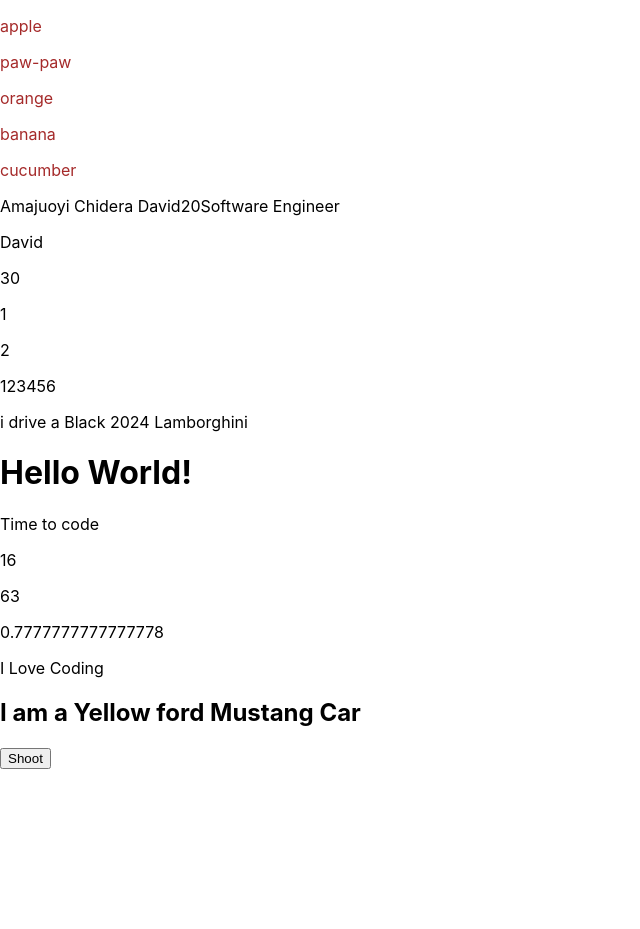
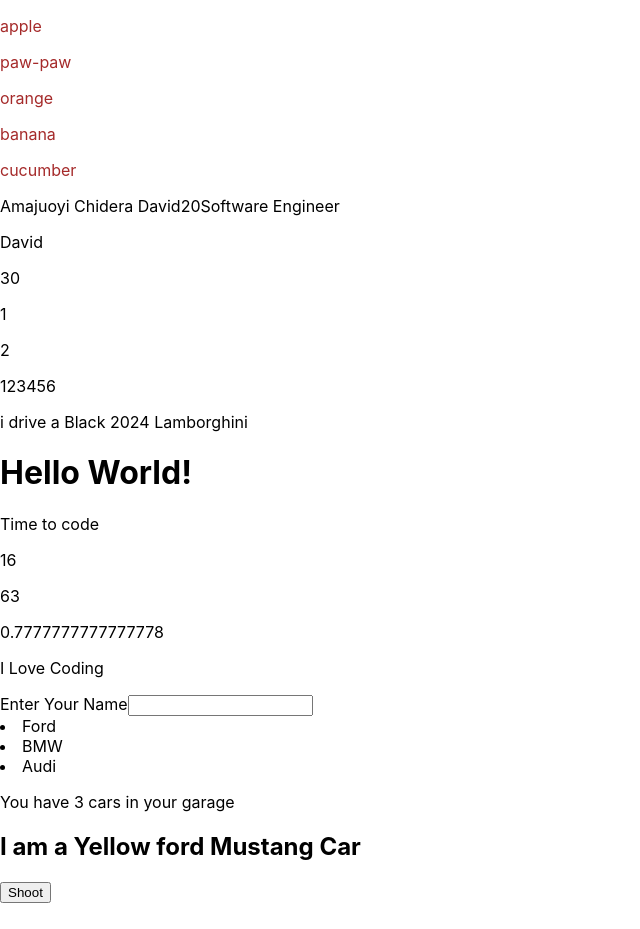
Before and after one commit to Amajuoyichidera/w3-School-React, a React (Create React App) app: page / in a window 1280 px wide. Shown: the top 929 px of the page, without its empty margins (0-640 px from the left). Before the commit the page ends 800 px from the top, so only its background shows below. Built offline with nearby package versions, Linux system fonts and the light colour scheme.

Commit message:
first version

```diff
--- a/src/App.js
+++ b/src/App.js
@@ -29,7 +29,7 @@ function App() {
     const numberOne = [1, 2, 3];
     const numberTwo = [4, 5, 6];
     const combined = [...numberOne, ...numberTwo];
-    const [one, two, ...others] = combined;
+    const [one, two] = combined;
 
     const aboutMe = {
       name: 'David',
@@ -54,14 +54,20 @@ function App() {
       alert(a)
      }
 
+     const car = [
+      {id: 1, brand: 'Ford'},
+      {id: 2, brand: 'BMW'},
+      {id: 3, brand: 'Audi'}
+    ];
+
   return (
     <div className="App">
       {myArray.map((item) =>
-        <p style={{ color: myColor == 'black' ? 'black' : 'brown'}}>{item}</p>
+        <p style={{ color: myColor === 'black' ? 'black' : 'brown'}}>{item}</p>
        )}
        <p>{getMessage()}</p>
        <p>{allAboutMe.name}</p>
-       <p>{allAboutMe.age == 20 ? 30 : 20}</p>
+       <p>{allAboutMe.age === 20 ? 30 : 20}</p>
        <p>{one}</p>
        <p>{two}</p>
        <p>{combined}</p>
@@ -72,7 +78,7 @@ function App() {
       <p>{multiply}</p>
       <p>{division}</p>
       <Code />
-      <Car brand='ford' color='Yellow' brand2 = {carInfo} click={() => shoot('Goal!!!!')} />
+      <Car cars={car.map((item) => <li key={item.id}>{item.brand}</li>)} car={car} goal={true} brand='ford' color='Yellow' brand2 = {carInfo} click={() => shoot('Goal!!!!')} />
     </div>
   );
 }
--- a/src/Car.js
+++ b/src/Car.js
@@ -1,10 +1,40 @@
-import React from 'react'
+import React from 'react';
+import { useState } from 'react';
+
+function MissedGoal() {
+    return <h1>MISSED!</h1>
+}
+
+function MadeGoal() {
+    return <>
+    <h1>GOAL!!</h1>
+    <p>Suiiiiiiiiii</p>
+    </>
+}
 
 function Car(props) {
+    const goal = props.goal;
+    const car = props.car;
+
+    const [name, setName] = useState();
+    function handleSubmit(e) {
+        e.preventDefault();
+        alert(`the name you entered was: ${name}`);
+        setName('');
+    }
   return (
     <div>
+        <form onSubmit={handleSubmit}>
+            <label>Enter Your Name</label>
+            <input type='text' value={name} onChange={(e) => setName(e.target.value)} />
+        </form>
+        {props.cars}
+        {
+          car.length > 0 && <p>You have {car.length} cars in your garage</p>
+        }
         <h2>I am a {props.color} {props.brand} {props.brand2.model} Car</h2>
         <button onClick={props.click}>Shoot</button>
+        {goal ? <MadeGoal /> : <MissedGoal />}
     </div>
   )
 }
```
